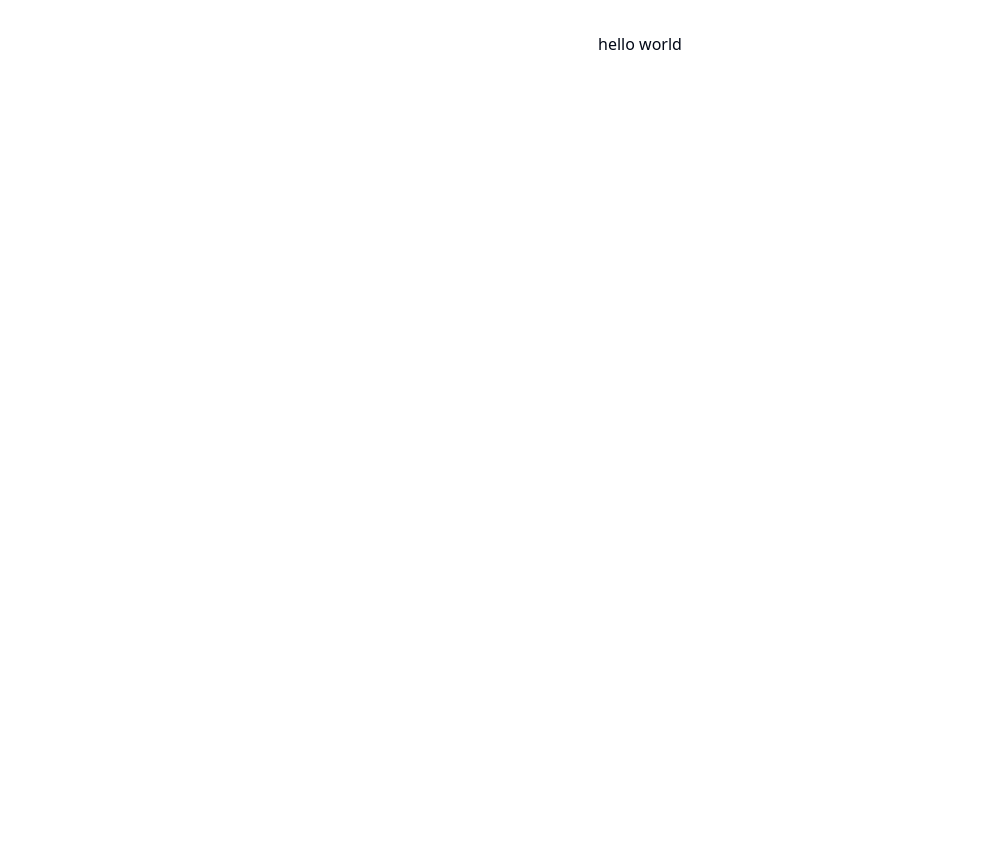
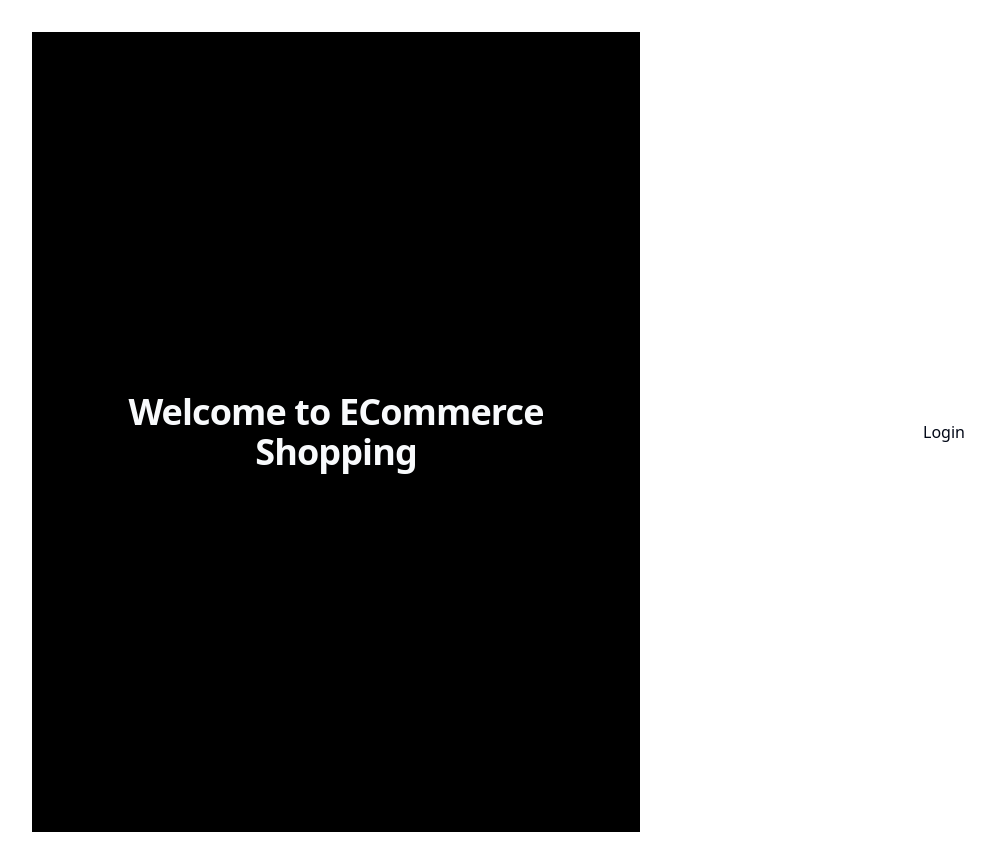
Before and after one commit to Adnan2001Bin/ECommerce-App, a React (Vite) app in the folder client/: page /Login in a window 1280 px wide. Shown: the whole page, without its empty margins (0-995 px from the left). Before the commit the page ends 800 px from the top, so only its background shows below. Built offline with nearby package versions, Linux system fonts and the light colour scheme.

Commit message:
add route

```diff
--- a/client/package.json
+++ b/client/package.json
@@ -18,6 +18,7 @@
     "react": "^18.3.1",
     "react-dom": "^18.3.1",
     "react-redux": "^9.1.2",
+    "react-router-dom": "^6.28.0",
     "tailwind-merge": "^2.5.4",
     "tailwindcss-animate": "^1.0.7"
   },
--- a/client/src/App.jsx
+++ b/client/src/App.jsx
@@ -1,17 +1,32 @@
 import { useState } from 'react'
-import reactLogo from './assets/react.svg'
-import viteLogo from '/vite.svg'
+
 import './App.css'
-import { FileVideo } from 'lucide-react'
+import { createBrowserRouter, RouterProvider } from 'react-router-dom'
+import AuthLayout from './components/ui/auth/layout'
+import Login from './pages/auth/Login'
+import Register from './pages/auth/register'
 
 function App() {
-  const [count, setCount] = useState(0)
+  const router = createBrowserRouter([
+    {
+      path: '/',
+      element: <AuthLayout />,
+      children: [
+        {
+          path:'/Login',
+          element:<Login />
+        },
+        {
+          path:'/Register',
+          element:<Register />
+        }
+      ]
+    }
+  ])
 
   return (
     <div>
-      <h1>
-        hello world
-      </h1>
+      <RouterProvider router={router}/>
     </div>
   )
 }
--- /dev/null
+++ b/client/src/components/ui/auth/layout.jsx
@@ -0,0 +1,20 @@
+import { Outlet } from "react-router-dom";
+
+function AuthLayout() {
+  return (
+    <div className="flex min-h-screen w-full">
+      <div className="hidden lg:flex items-center justify-center bg-black w-1/2 px-12">
+        <div className="max-w-md space-y-6 text-center text-primary-foreground">
+          <h1 className="text-4xl font-extrabold tracking-tight">
+            Welcome to ECommerce Shopping
+          </h1>
+        </div>
+      </div>
+      <div className="flex flex-1 items-center justify-center bg-background px-4 py-12 sm:px-6 lg:px-8">
+        <Outlet />
+      </div>
+    </div>
+  );
+}
+
+export default AuthLayout;
--- /dev/null
+++ b/client/src/pages/auth/Login.jsx
@@ -0,0 +1,11 @@
+import React from 'react'
+
+function Login() {
+  return (
+    <div>
+      <h1>Login</h1>
+    </div>
+  )
+}
+
+export default Login
--- /dev/null
+++ b/client/src/pages/auth/Register.jsx
@@ -0,0 +1,11 @@
+import React from 'react'
+
+function Register() {
+  return (
+    <div>
+      <h1>register</h1>
+    </div>
+  )
+}
+
+export default Register
```
Also changed, not shown: 1 other file (tests, documents, lock files or other folders).
